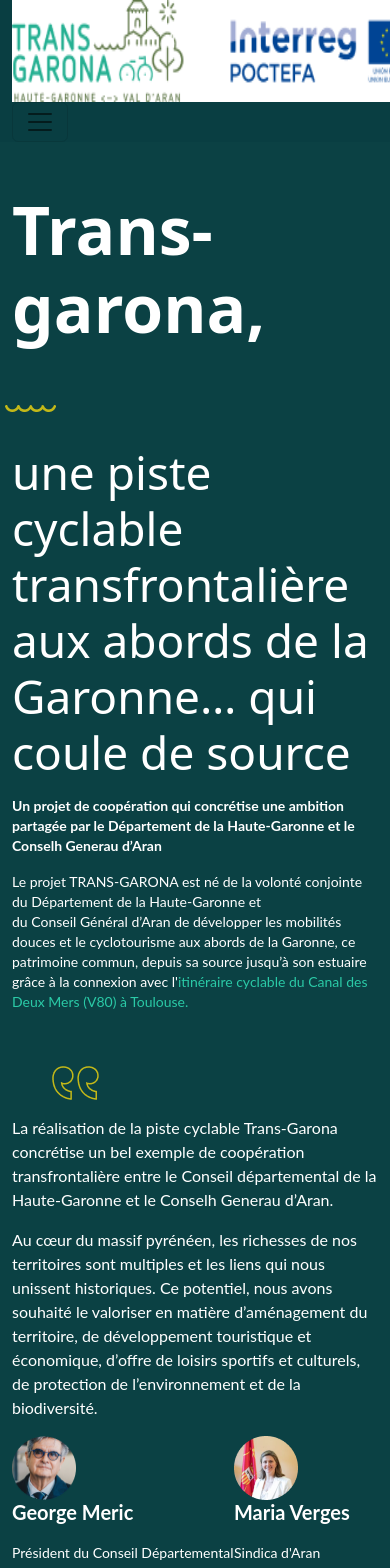
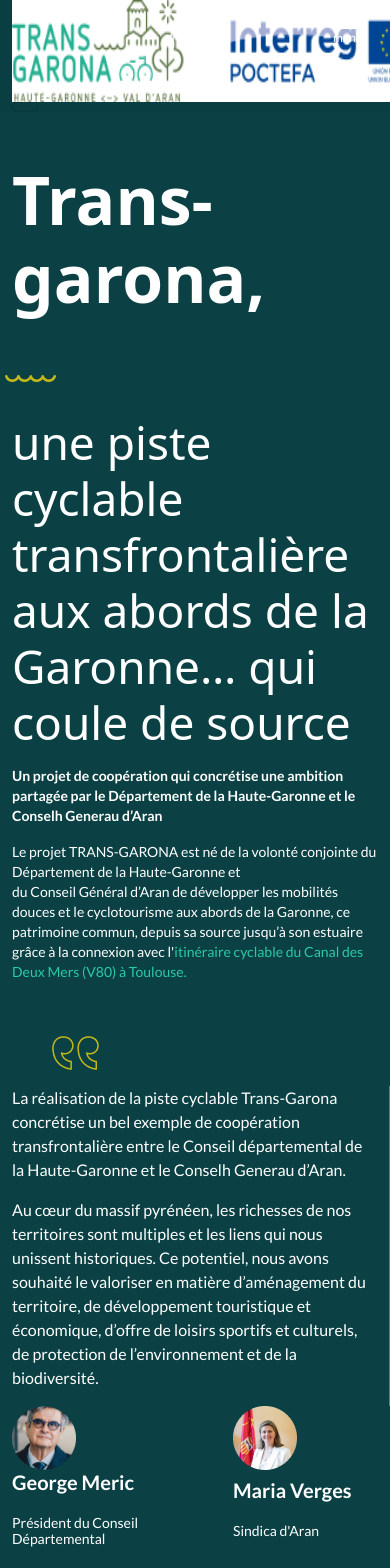
Before and after one commit to night37/next-project, a Next.js app: page / in a window 390 px wide. Shown: the top 1568 px of the page. Built offline with nearby package versions, Linux system fonts and the light colour scheme.

Commit message:
burger menu wip

```diff
--- a/pages/Header.tsx
+++ b/pages/Header.tsx
@@ -1,18 +1,28 @@
-import React from 'react'
+import React, {useState, useEffect} from 'react'
 import Image from 'next/image'
 
 
 export function Header() {
+
+    const [menuOpenIsOpen, setMenuIsOpen] = useState(false)
+
+
+
+
+
+
+
+
     return (
-        <nav className="navbar navbar-expand-lg p-0">
+        <nav className="navbar navbar-expand-lg p-0 ">
             <div className="container">
                 <a className="navbar-brand p-0" href="#">
                     <Image className="header-logo" src="/assets/images/logo2.png" alt="logo" width="404" height="102" />
                 </a>
-                <button className="navbar-toggler" type="button" data-bs-toggle="collapse" data-bs-target="#navbarTogglerDemo01" aria-controls="navbarTogglerDemo01" aria-expanded="false" aria-label="Toggle navigation">
-                    <span className="navbar-toggler-icon"></span>
+                <button className="navbar-toggler" onClick={()=>{setMenuIsOpen(!menuOpenIsOpen)}} type="button" data-bs-toggle="collapse" data-bs-target="#navbarTogglerDemo01" aria-controls="navbarTogglerDemo01" aria-expanded="false" aria-label="Toggle navigation">
+                    <span className={`navbar-toggler-icon ${menuOpenIsOpen ? "navbarTogglerIsOpen": "" }`}></span>
                 </button>
-                <div className="ml-2 collapse navbar-collapse" id="navbarTogglerDemo01">
+                <div className="ml-2 collapse navbar-collapse header-nav-menu" id="navbarTogglerDemo01">
                     <ul className="navbar-nav me-auto mb-2 mb-lg-0">
                         <li className="nav-item">
                             <a className="nav-link" href="#">Le projet</a>
--- a/pages/index.tsx
+++ b/pages/index.tsx
@@ -20,8 +20,6 @@ export default function Home() {
                 <title>Create Next App</title>
                 <meta name="description" content="Generated by create next app" />
                 <link rel="icon" href="/favicon.ico" />
-                <link href="@next/font/google/Lato" rel="steelsheet" />
-                <link href="@next/font/google/Montserrat" rel="steelsheet" />
             </Head>
             <div className="container-fluid p-0">
                 <Header />
@@ -58,7 +56,7 @@ export default function Home() {
             </div>
             <div className="container quote-container mt-5">
                 <div className="row">
-                    <div className='col-lg-8 col-md-12'>
+                    <div className='col-lg-8 col-md-12 quote-left-container'>
                         <p className='top-quote-container ps-lg-5'>
                             La réalisation de la piste cyclable Trans-Garona concrétise un bel exemple de coopération
                             transfrontalière entre le Conseil départemental de la Haute-Garonne et le Conselh Generau d’Aran.
--- a/styles/Home.module.scss
+++ b/styles/Home.module.scss
@@ -1,6 +1,28 @@
 .header-container {
   background-color: $dark-green;
 
+}
+
+.header-nav-menu{
+  margin-left: 120px;
+  position: relative;
+  padding-top: 40px;
+}
+
+.nav-item::after{
+  content: "";
+  display: block;
+  position: absolute;
+  height: 1px;
+  width: 1px;
+  border-bottom: 1px solid $fluo-green;
+  transition: width 250ms ease-in-out, width 250ms ease-in-out;
+  opacity: 0;
+
+}
+.nav-item:hover::after{
+  opacity: 1;
+  width: 100px;
 }
 
 .header-logo {
@@ -10,7 +32,54 @@
 .navbar {
   background-color: $dark-green;
 }
+@media (max-width: 990px) {
+  .navbar-collapse .show> * {
+    display: flex;
+    justify-content: center ;
+  }
+  .navbar-collapse {
+      position: absolute;
+      right: 0 !important;
+      display: flex;
+      margin: 0;
+      z-index: 1;
+      background-color: $dark-green ;
+      width: 100%;
+      height: 100vh;
+  }
+  .navbar-collapse.collapsing {
+      height: auto;
+      -webkit-transition: right 0.3s ease;
+      -o-transition: right 0.3s ease;
+      -moz-transition: right 0.3s ease;
+      transition: right 0.3s ease;
+      right: 100% !important;
+  }
+  .navbar-collapse.show {
+      right: 0% !important;
+      -webkit-transition: left 0.3s ease-in;
+      -o-transition: right 0.3s ease-in;
+      -moz-transition: right 0.3s ease-in;
+      transition: right 0.3s ease-in;
+  }
+}
 
+.navbar-toggler-icon{
+  position: absolute;
+  top:12px;
+  right: 27px;
+  background-image: url(/assets/images/open.png);
+
+}
+
+.navbarTogglerIsOpen{
+  z-index: 50;
+  position: absolute;
+  top:12px;
+  right: 27px;
+  background-image: url(/assets/images/close.png) !important;
+
+}
 .main-container {
   background-color: $light-green;
 }
@@ -38,6 +107,9 @@
   width: 50px;
 
 
+}
+.quote-left-container {
+  border-right: 1px solid #5A8085;
 }
 
 .temoignage-top-container:before{
--- a/styles/colors.scss
+++ b/styles/colors.scss
@@ -1,2 +1,3 @@
 $dark-green: #093E42;
 $light-green: #0B4144;
+$fluo-green: #2BCAA7
--- a/styles/fonts.scss
+++ b/styles/fonts.scss
@@ -1,6 +1,11 @@
+@import url('https://fonts.googleapis.com/css2?family=Lato:wght@400;700&display=swap');
+@import url('https://fonts.googleapis.com/css2?family=Montserrat:wght@500;700&display=swap');
+
+
+
+
 h1 h2{
-    font-family: 'Montserrat';
-}
+    font-family: 'Montserrat', sans-serif;}
 
 
 h1 {
@@ -18,5 +23,5 @@ h2{
 
 
 p {
-    font-family: "Lato";
+    font-family: 'Lato', sans-serif;
 }
```
Also changed, not shown: public/assets/images/close.png (added), public/assets/images/open.png (added), styles/globals.scss (line endings or trailing spaces).
